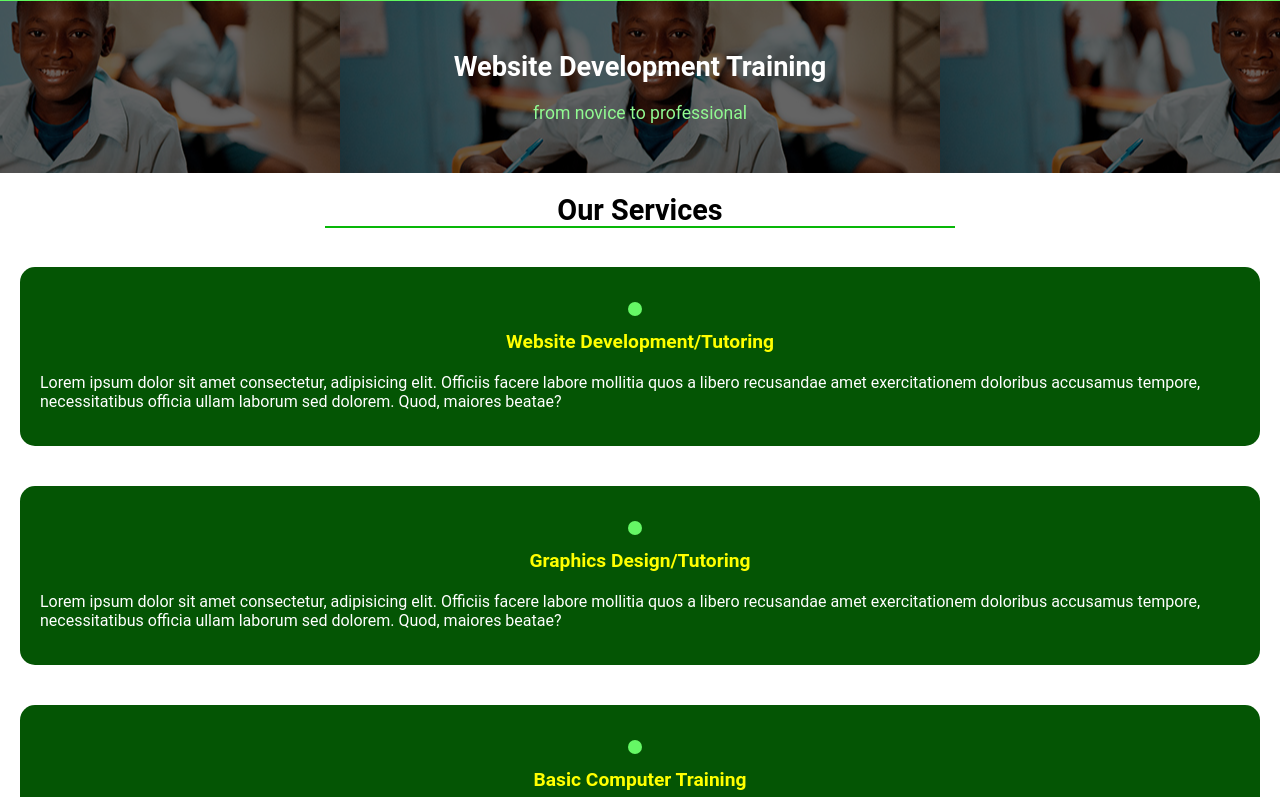
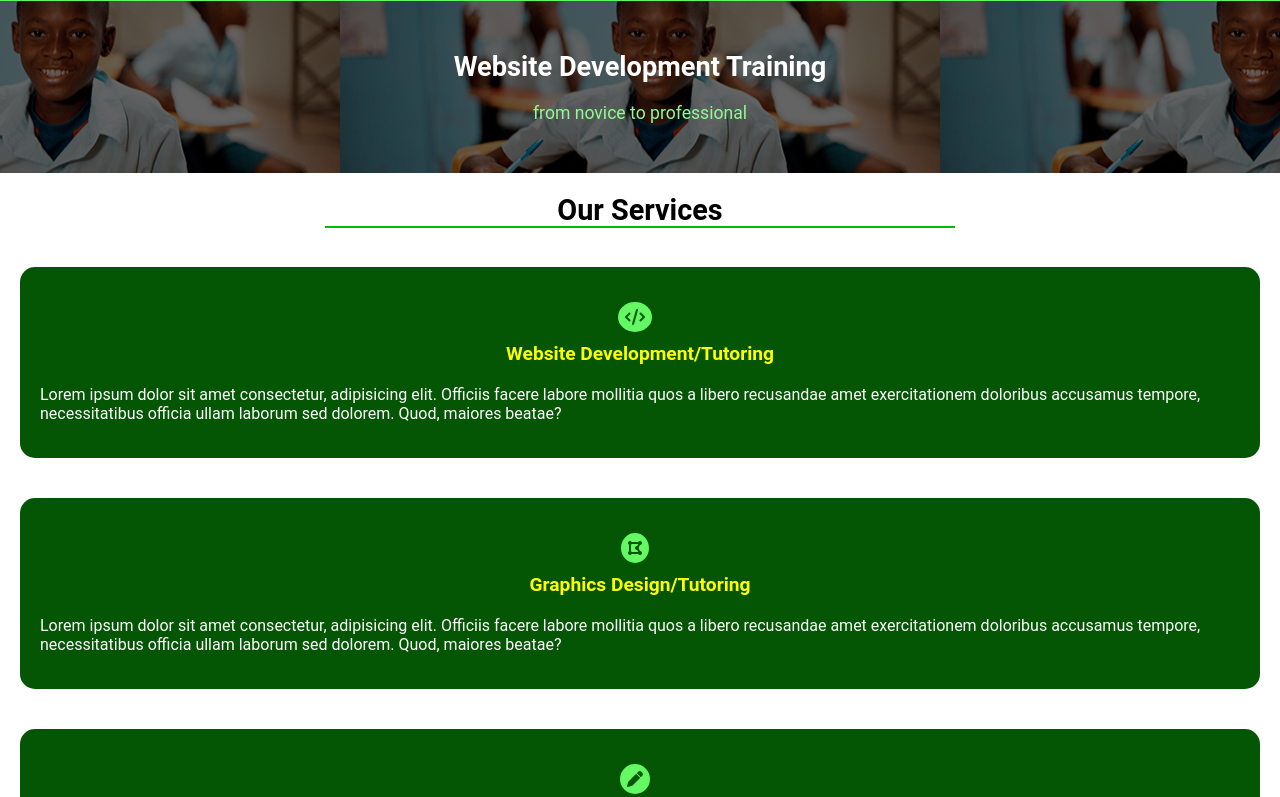
Before and after one commit to Christroa/sdm, a plain HTML site: page index.html in a window 1280 px wide. Shown: the part 39-836 px from the top of the page. Drawn offline with nearby package versions, Linux system fonts and the light colour scheme; files that its build step writes are made by us from their sources.

Commit message:
updated fontawesome

```diff
--- a/index.html
+++ b/index.html
@@ -6,6 +6,7 @@
     <meta name="viewport" content="width=device-width, initial-scale=1.0">
     <title>Solution -SDM</title>
     <link rel="stylesheet" href="tools/icons/css/all.min.css">
+    <link rel="stylesheet" href="https://cdnjs.cloudflare.com/ajax/libs/font-awesome/6.1.1/css/all.min.css" integrity="sha512-KfkfwYDsLkIlwQp6LFnl8zNdLGxu9YAA1QvwINks4PhcElQSvqcyVLLD9aMhXd13uQjoXtEKNosOWaZqXgel0g==" crossorigin="anonymous" referrerpolicy="no-referrer" />
     <link rel="stylesheet" href="styles/main.css">
 </head>
 <body>
```
